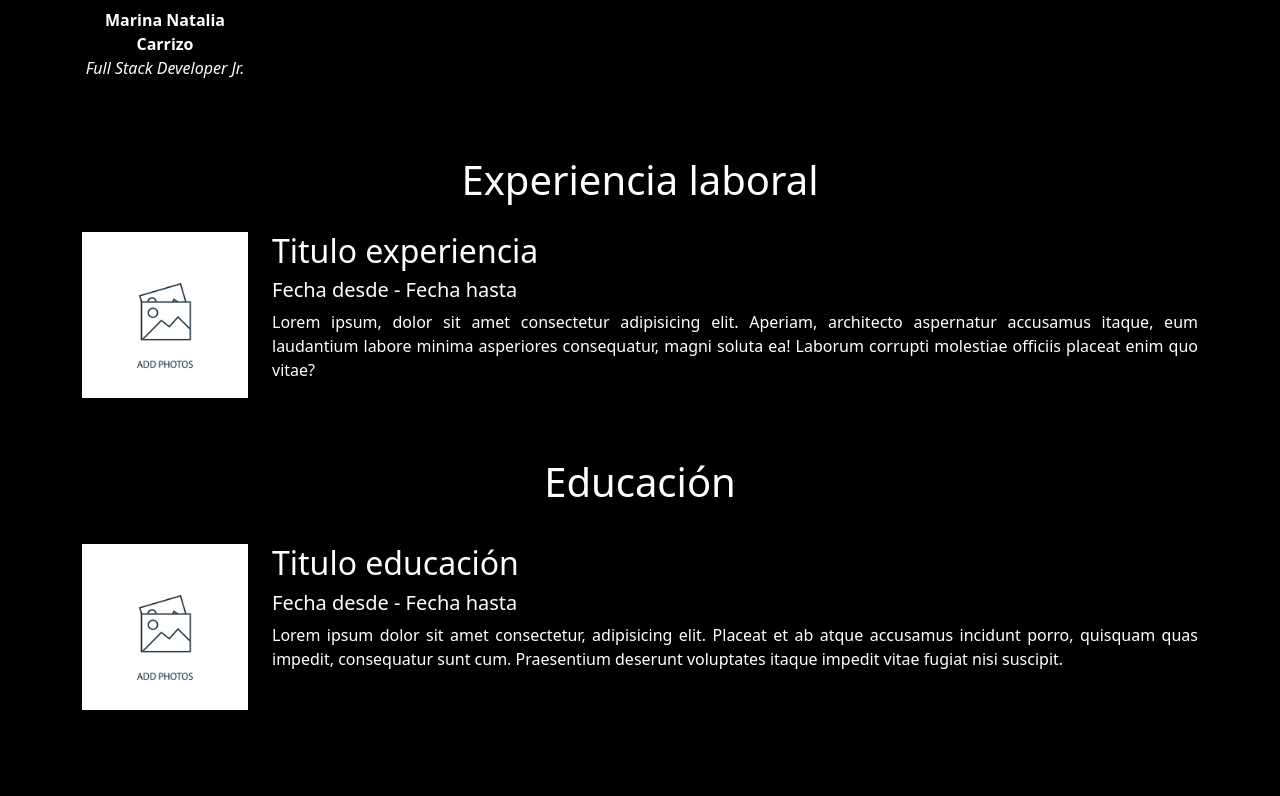
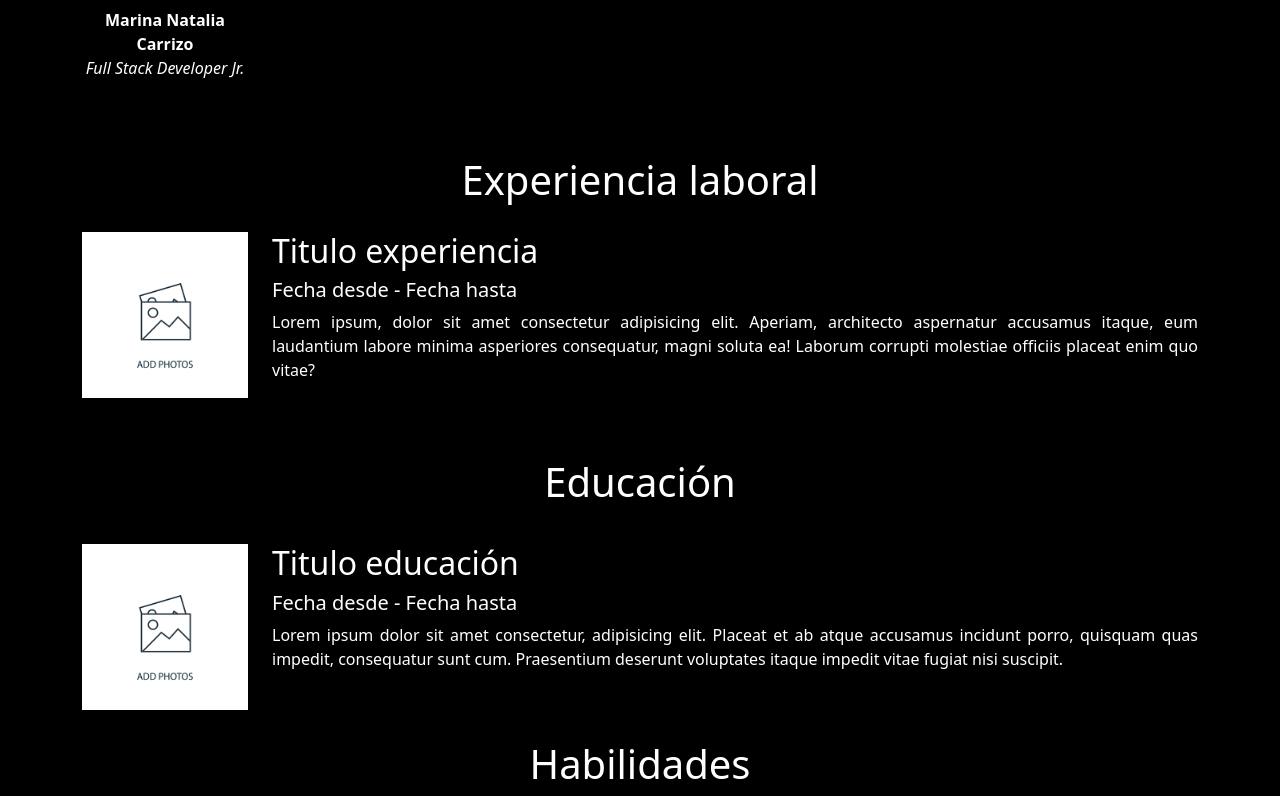
Before and after one commit to marinanc/portfolio-FrontEnd, an Angular app: page / in a window 1280 px wide. Shown: the part 632-1428 px from the top of the page. Before the commit the page ends 1372 px from the top, so only its background shows below. Built offline with nearby package versions, Linux system fonts and the light colour scheme.

Commit message:
Add skills component on app component

```diff
--- a/src/app/app.component.html
+++ b/src/app/app.component.html
@@ -3,4 +3,5 @@
   <app-about></app-about>
   <app-experience></app-experience>
   <app-education></app-education>
+  <app-skills></app-skills>
 </div>
--- a/src/app/components/skills/skills.component.html
+++ b/src/app/components/skills/skills.component.html
@@ -1 +1,14 @@
-<p>skills works!</p>
+<div class="container">
+
+    <div class="row text-center">
+        <h1>Habilidades</h1>
+    </div>
+
+    <div id="skills-container">
+        <div class="row">
+            <div class="col-md-4"></div>
+            <div class="col-md-4"></div>
+            <div class="col-md-4"></div>
+        </div>
+    </div>
+</div>
```
